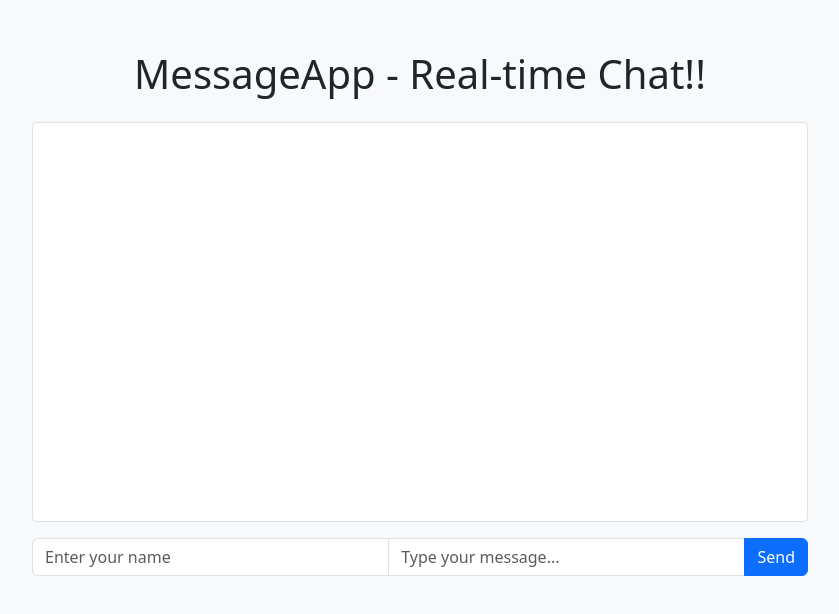
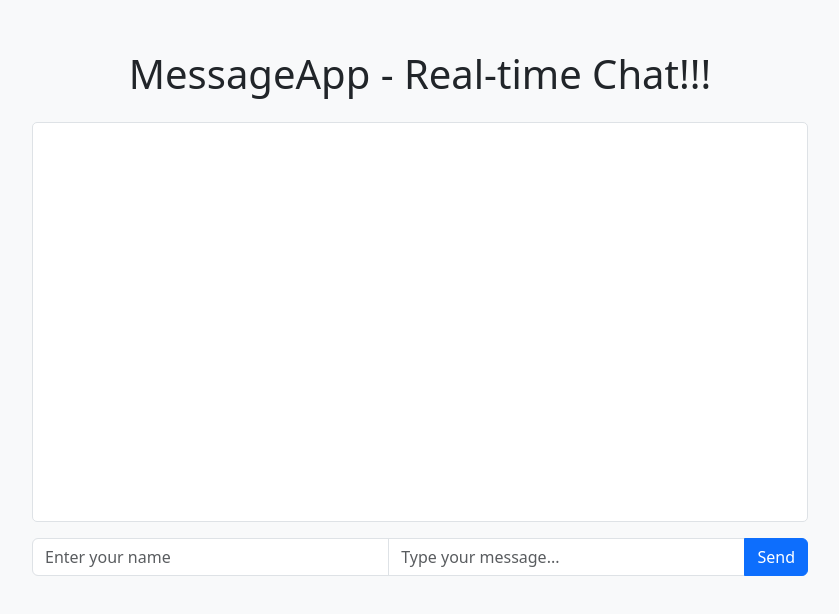
Before and after one commit to pallavihere/devops-project, a website: page index.html in a window 1280 px wide. Shown: the whole page, without its empty margins (220-1059 px from the left). Drawn offline with nearby package versions, Linux system fonts and the light colour scheme.

Commit message:
Fix heading punctuation in index.html

```diff
--- a/index.html
+++ b/index.html
@@ -16,7 +16,7 @@
 </head>
 <body>
     <div class="container chat-container">
-        <h1 class="text-center mb-4">MessageApp - Real-time Chat!!</h1>
+        <h1 class="text-center mb-4">MessageApp - Real-time Chat!!!</h1>
         <div class="chat-box" id="chat-box">
             <!-- Messages will be appended here -->
         </div>
```
